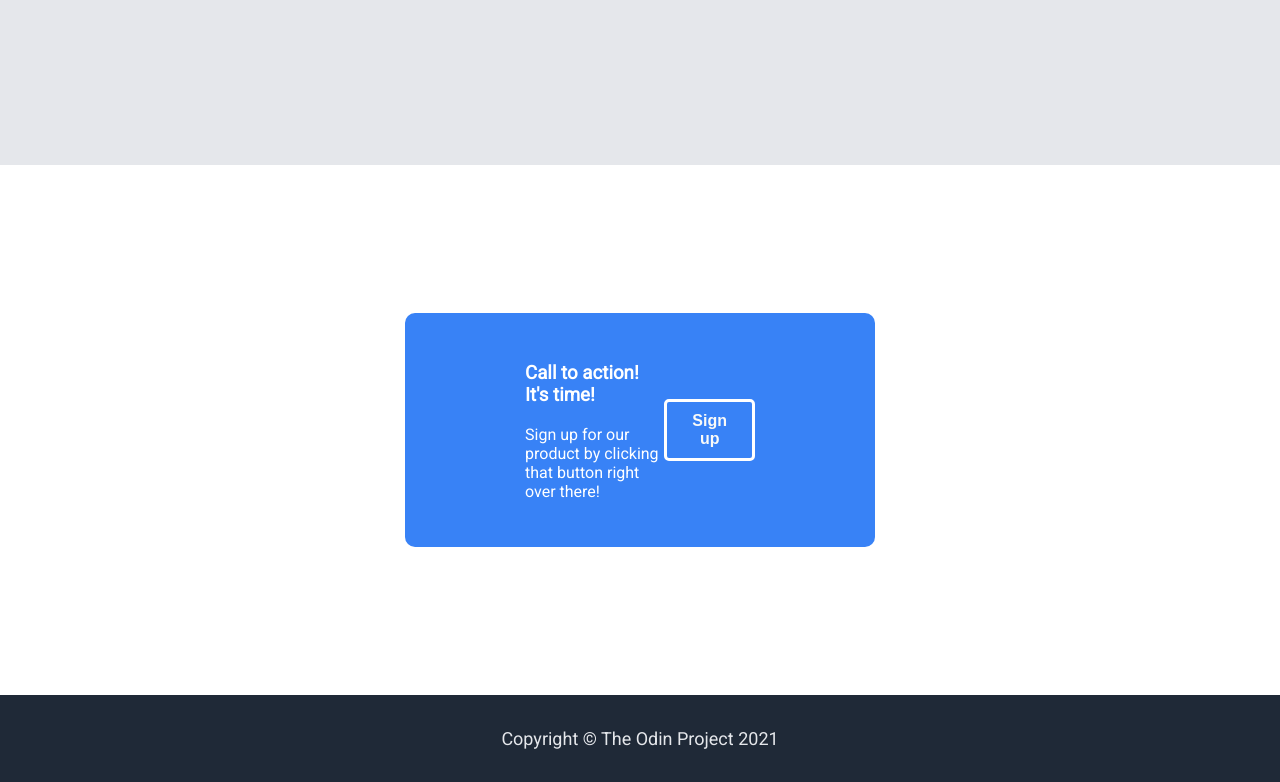
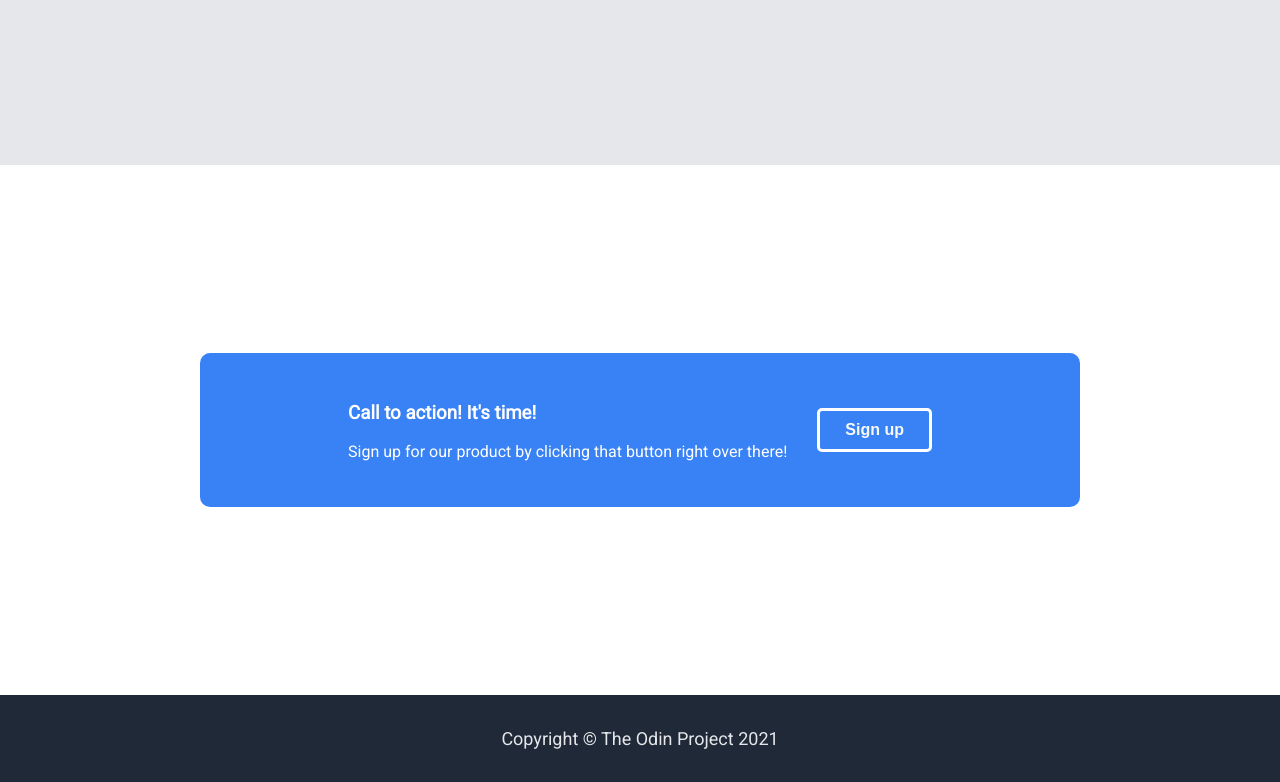
Before and after one commit to nicolabaldassar/odin-landing-page, a plain HTML site: page index.html in a window 1280 px wide. Shown: the part 1425-2207 px from the top of the page. Drawn offline with Linux system fonts and the light colour scheme.

Commit message:
Try to resolve the cta-section small-window problem, not done

```diff
--- a/style.css
+++ b/style.css
@@ -171,18 +171,18 @@ button {
 .call-to-action-section {
     display: flex;
     align-items: center;
-    margin-left: 205px;
-    margin-right: 205px;
+    justify-content: center;
 }
 
 .cta-container {
     display: flex;
-    justify-content: space-between;
     background-color: #3882f6;
+    justify-content: center;
     border-radius: 10px;
-    flex: 1;
-    padding: 30px 120px;
+    padding: 30px 50px;
     color: white;
+    width: 800px;
+    gap: 30px;
 }
 
 #cta-button {
```
